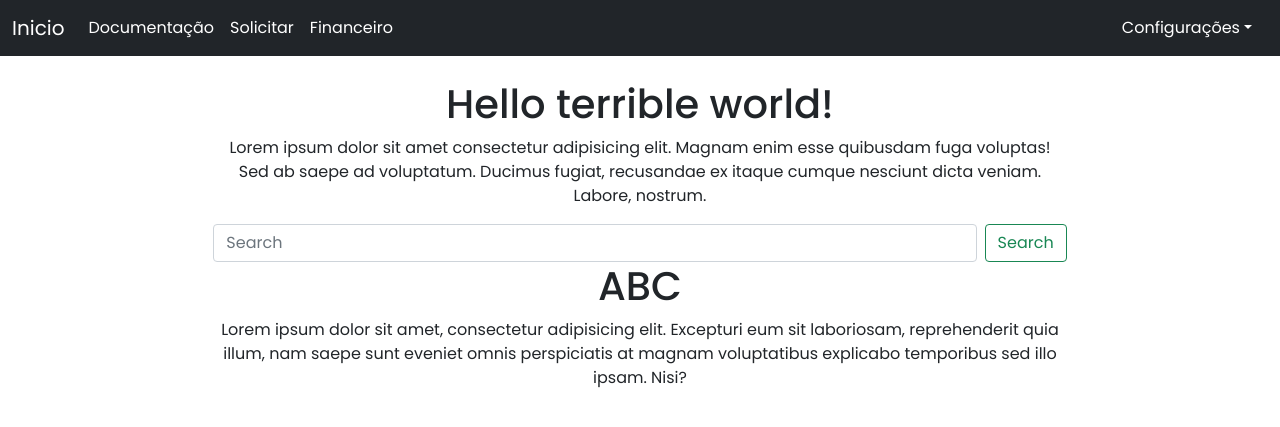
After one commit to ViniciussAlencarr/Projeto_Integrador, a Django app: page /documentos/ in a window 1280 px wide. The commit adds this page. Shown: the top 427 px of the page. Run offline with Django 3.2, Linux system fonts and the light colour scheme; the visitor is signed in with stand-in values (Sample User, id 1); some libraries are stand-ins or nearby versions.

Commit message:
finalizando a interface de solicitaçoes e criando as rotas para a interface de documentaçao do cliente

```diff
--- a/app/static/style.css
+++ b/app/static/style.css
@@ -13,6 +13,11 @@
     background-color: red;
 } */
 
+.contentSolic {
+}
+.docs {
+
+}
 .cde {
     position: absolute;
     background-color: #212529;
--- a/app/templates/clienteSide/clienteHomeScreen.html
+++ b/app/templates/clienteSide/clienteHomeScreen.html
@@ -4,10 +4,11 @@
     <meta charset="UTF-8">
     <meta http-equiv="X-UA-Compatible" content="IE=edge">
     <meta name="viewport" content="width=device-width, initial-scale=1.0">
-    <title>{% block title %}Clientes{% endblock%}</title>
+    <title>{% block title %}Clientes | HomeScreen{% endblock%}</title>
 
     <link href="https://cdn.jsdelivr.net/npm/bootstrap@5.0.0-beta3/dist/css/bootstrap.min.css" rel="stylesheet" integrity="sha384-eOJMYsd53ii+scO/bJGFsiCZc+5NDVN2yr8+0RDqr0Ql0h+rP48ckxlpbzKgwra6" crossorigin="anonymous">
     <link rel="stylesheet" href="https://cdnjs.cloudflare.com/ajax/libs/font-awesome/5.11.2/css/all.css">
+    <link rel="stylesheet" href="../../static/style.css">
 </head>
 <body>
     <nav class="navbar navbar-expand-lg navbar-dark bg-dark">
@@ -19,10 +20,10 @@
           <div class="collapse navbar-collapse" id="navbarTogglerDemo02">
             <ul class="navbar-nav me-auto mb-2 mb-lg-0">
               <li class="nav-item">
-                <a class="nav-link active" href="#">Documentação</a>
+                <a class="nav-link active" href="/documentos">Documentação</a>
               </li>
               <li class="nav-item">
-                <a class="nav-link active" href="solicitacoes/">Solicitar</a>
+                <a class="nav-link active" href="/solicitacoes">Solicitar</a>
               </li>
               <li class="nav-item">
                 <a class="nav-link active" href="#">Financeiro</a>
--- /dev/null
+++ b/app/templates/clienteSide/documentos.html
@@ -0,0 +1,16 @@
+{% extends 'clienteSide/clienteHomeScreen.html' %}
+{% block title %}Cliente | Documentação{% endblock %}
+{% block content %}
+<div class="contentSolic">
+    <h1>Hello terrible world!</h1>
+    <p>Lorem ipsum dolor sit amet consectetur adipisicing elit. Magnam enim esse quibusdam fuga voluptas! Sed ab saepe ad voluptatum. Ducimus fugiat, recusandae ex itaque cumque nesciunt dicta veniam. Labore, nostrum.</p>
+    <form class="d-flex">
+        <input class="form-control me-2" type="search" placeholder="Search" aria-label="Search">
+        <button class="btn btn-outline-success" type="submit">Search</button>
+      </form>
+</div>
+<div class="docs">
+    <h1>ABC</h1>
+    <p>Lorem ipsum dolor sit amet, consectetur adipisicing elit. Excepturi eum sit laboriosam, reprehenderit quia illum, nam saepe sunt eveniet omnis perspiciatis at magnam voluptatibus explicabo temporibus sed illo ipsam. Nisi?</p>
+</div>
+{% endblock %}
--- a/app/views.py
+++ b/app/views.py
@@ -145,3 +145,8 @@ def solicitacoes(request):
     else:
         form = Emprestimo_Form()
     return render(request, 'clienteSide/solicitacoes.html', data)
+
+
+@login_required
+def docs(request):
+    return render(request, 'clienteSide/documentos.html')
--- a/project/urls.py
+++ b/project/urls.py
@@ -29,5 +29,6 @@ path('admin/', admin.site.urls),
     path('update/<int:pk>/', update, name='update'),
     path('edit/<int:pk>/', edit, name='edit'),
     path('view/<int:pk>/', view, name='view'),
-    path('cliente/solicitacoes/', solicitacoes, name='solicitacoes'),
+    path('solicitacoes/', solicitacoes, name='solicitacoes'),
+    path('documentos/', docs, name='docs'),
 ]
```
Also changed, not shown: app/templates/clienteSide/solicitacoes.html (+3 -4 lines).
